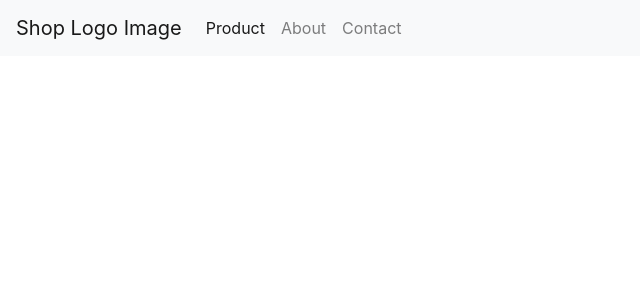
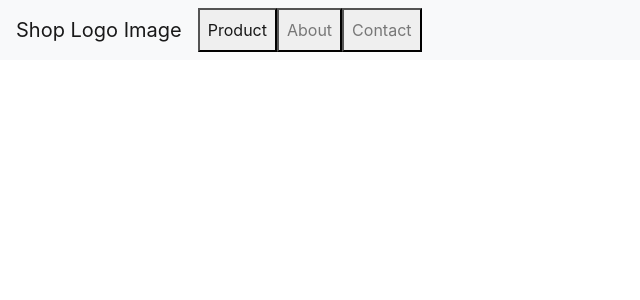
Before and after one commit to erickorber/online-shop-project, a React (Create React App) app: page / in a window 1280 px wide. Shown: the top 300 px of the page, without its empty margins (0-640 px from the left). Built offline with nearby package versions, Linux system fonts and the light colour scheme.

Commit message:
Add state functionality to header
Add functionality to the header in such a way where clicking on a header link will change the pageValue state in the parent object, and the active header link will always have an extra CSS class attached to it.

```diff
--- a/src/components/Header.js
+++ b/src/components/Header.js
@@ -11,13 +11,13 @@ const Header = (props) => {
       <div className="collapse navbar-collapse" id="navbarSupportedContent">
         <ul className="navbar-nav mr-auto">
           <li className="nav-item">
-            {isCurrentPageActive("Product", props.page)}
+            {isCurrentPageActive("Product", props.page, props.click)}
           </li>
           <li className="nav-item">
-            {isCurrentPageActive("About", props.page)}
+            {isCurrentPageActive("About", props.page, props.click)}
           </li>
           <li className="nav-item">
-            {isCurrentPageActive("Contact", props.page)}
+            {isCurrentPageActive("Contact", props.page, props.click)}
           </li>
         </ul>
       </div>
@@ -25,11 +25,11 @@ const Header = (props) => {
   );
 }
 
-function isCurrentPageActive(linkText, propsPageValue) {
+function isCurrentPageActive(linkText, propsPageValue, clickFunction) {
   if (linkText === propsPageValue) {
-    return <a className="nav-link active" href="#">{linkText}</a>;
+    return <button className="nav-link active" value={linkText} onClick={clickFunction}>{linkText}</button>;
   }
-  return <a className="nav-link" href="#">{linkText}</a>;
+  return <button className="nav-link" value={linkText} onClick={clickFunction}>{linkText}</button>;
 }
 
 export default Header;
--- a/src/containers/App.js
+++ b/src/containers/App.js
@@ -4,10 +4,23 @@ import './App.css';
 import Header from '../components/Header.js';
 
 class App extends Component {
+
+  constructor() {
+  	super();
+  	this.state = {
+  		pageValue : 'Product'
+  	}
+  }
+
+  onLinkClick = (clickedLink) => {
+	this.setState({ pageValue : clickedLink.target.value });
+	console.log(this.state.pageValue);
+  }
+
   render() {
     return (
       <div>
-        <Header page = {"Product"}  />
+        <Header page = {this.state.pageValue} click = {this.onLinkClick} />
       </div>
     );
   }
```
